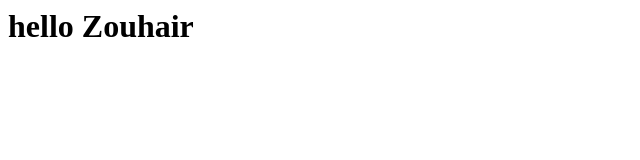
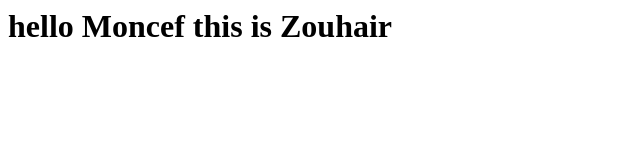
Before and after one commit to Moonceef/zmTest, a plain HTML site: page index.html in a window 1280 px wide. Shown: the whole page, without its empty margins (0-640 px from the left). Drawn offline with Linux system fonts and the light colour scheme.

Commit message:
modify index on newBranch

```diff
--- a/index.html
+++ b/index.html
@@ -1 +1 @@
-<h1> hello Zouhair </h1>
+<h1> hello Moncef this is Zouhair </h1>
```
